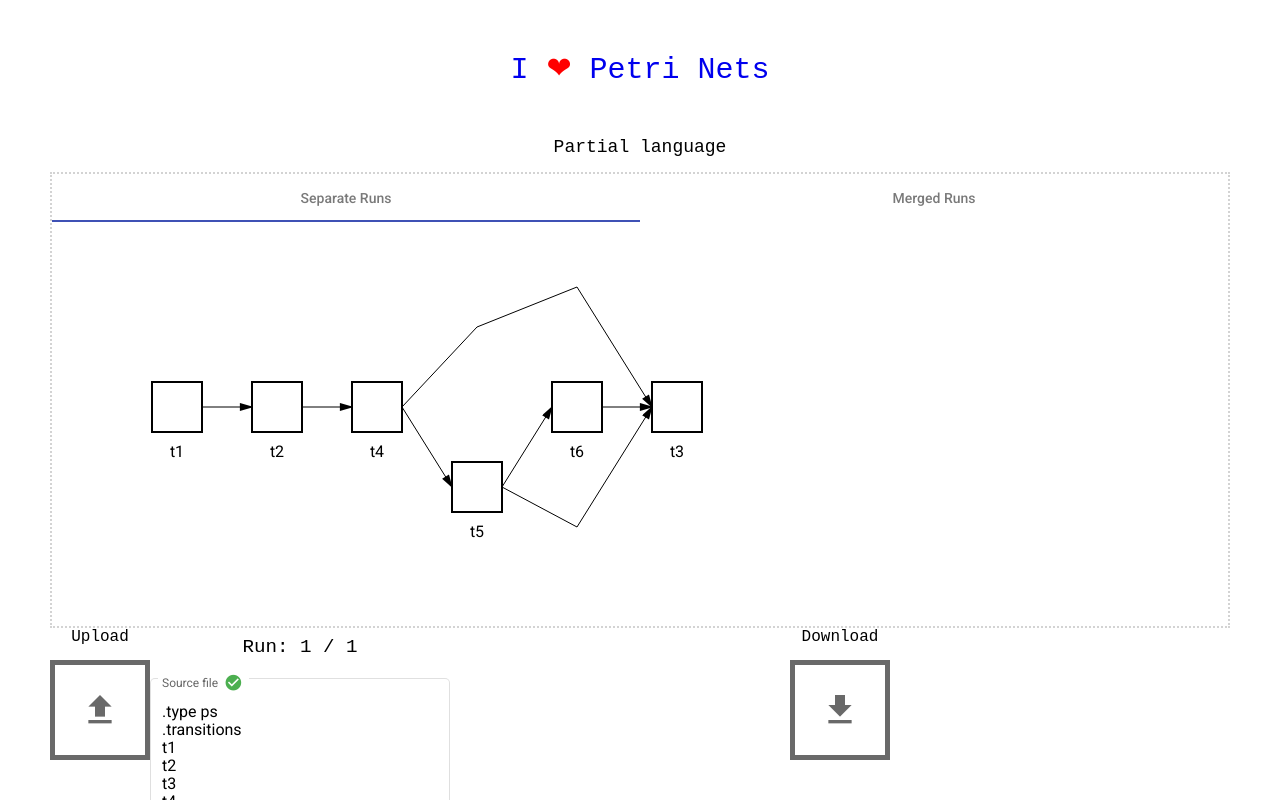
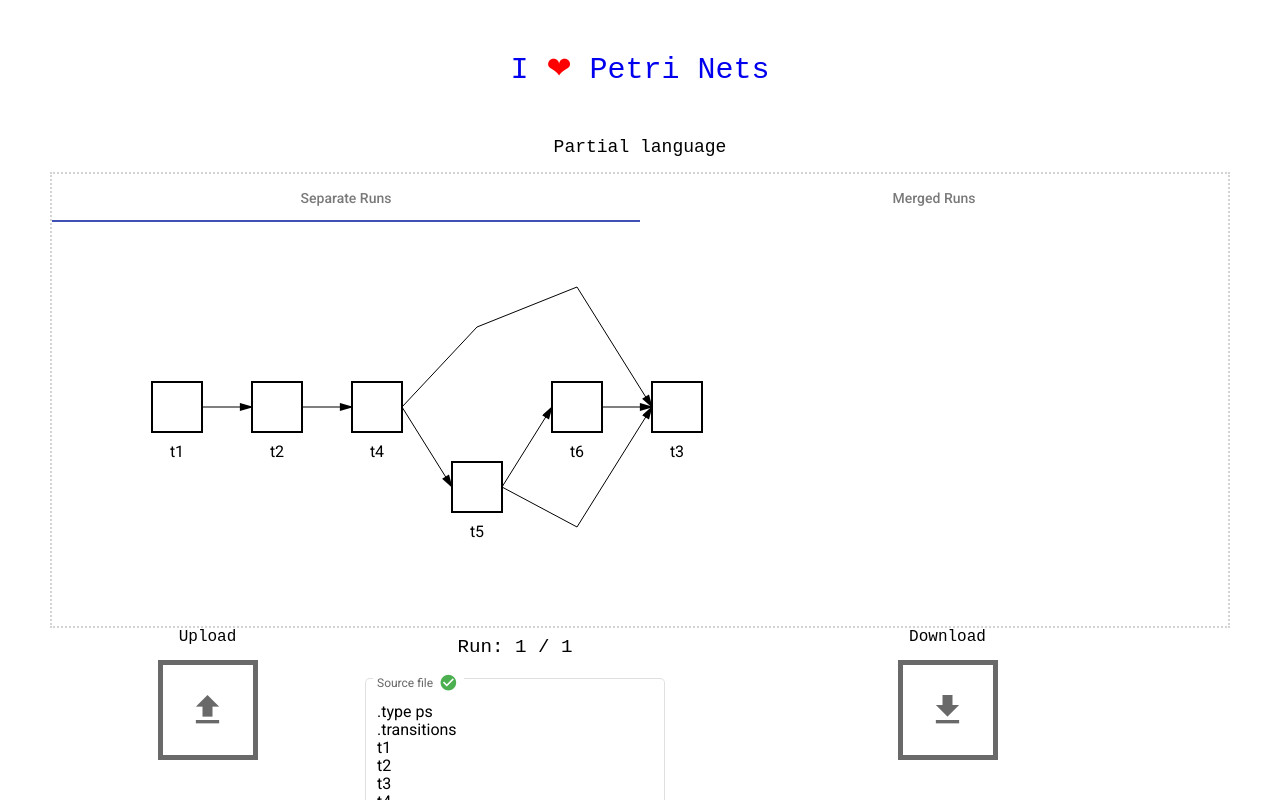
Before and after one commit to NLueg/FaPra-partielle-sprachen, an Angular app: page / in a window 1280 px wide. Shown: the top 800 px of the page. Built offline with nearby package versions, Linux system fonts and the light colour scheme.

Commit message:
change width

```diff
--- a/src/app/components/download/download.component.scss
+++ b/src/app/components/download/download.component.scss
@@ -1,5 +1,5 @@
 :host{
-    width: 100%;
+    width: 350px;
 
     .download-field{
         margin-top: 40px;
```
